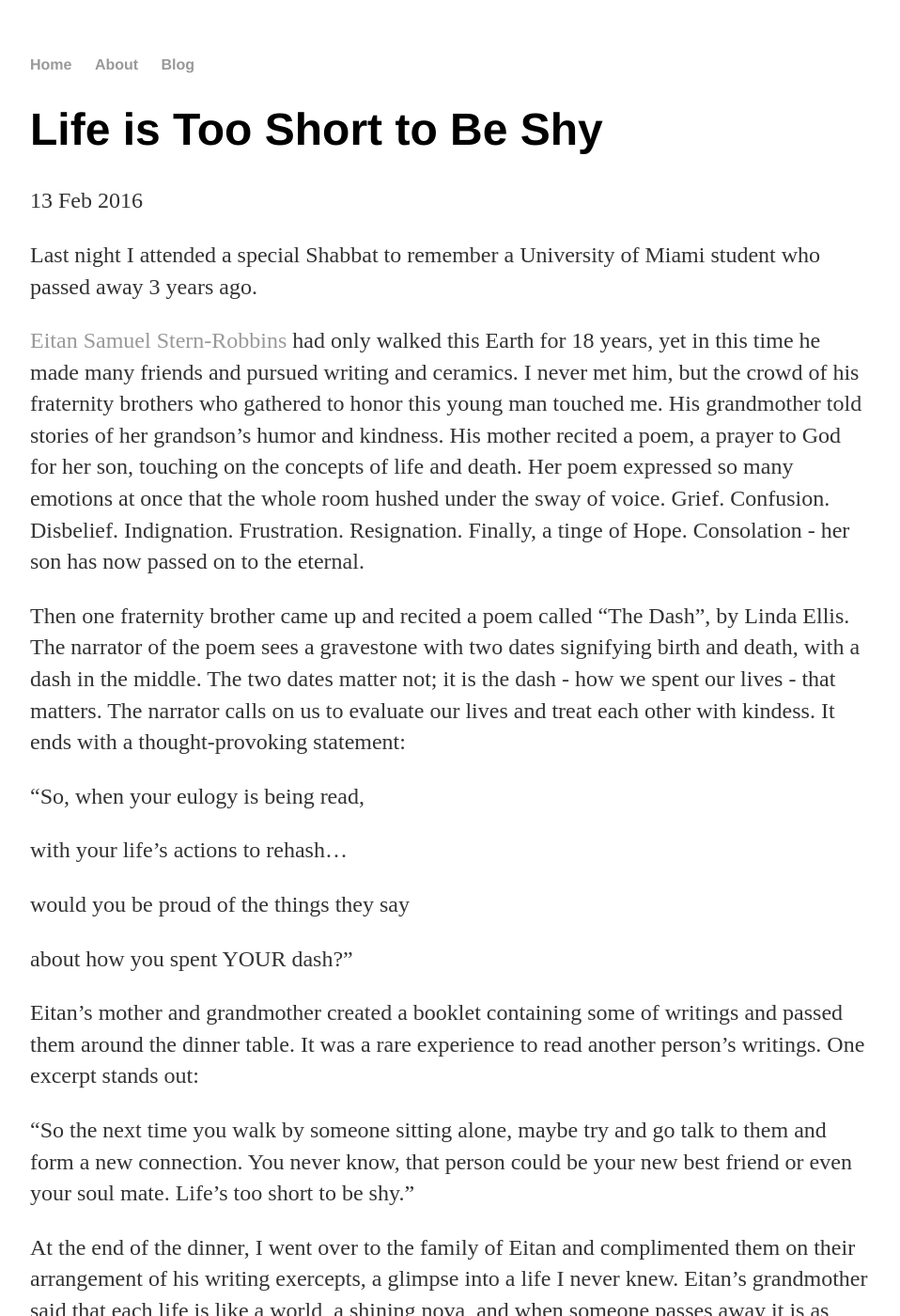
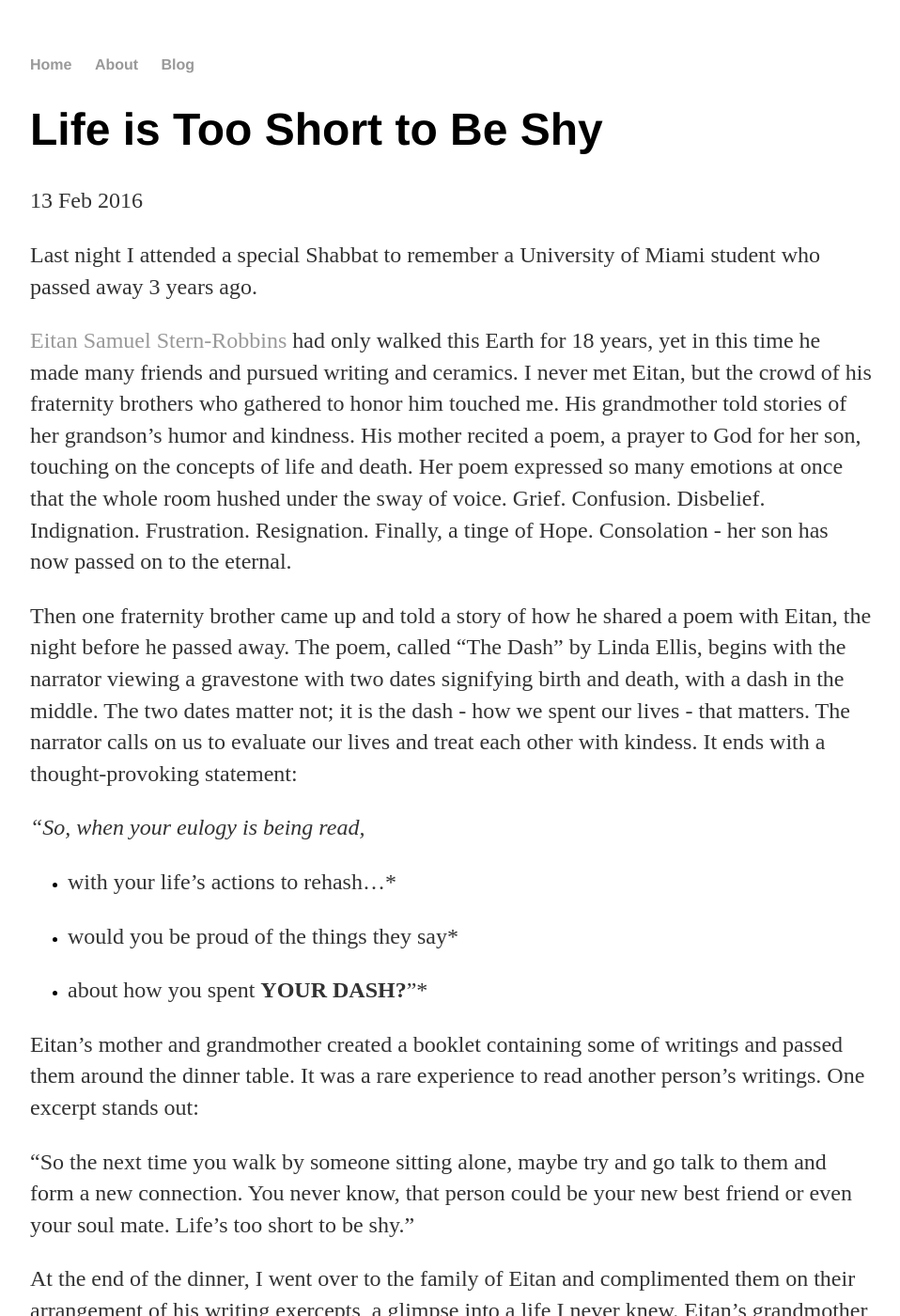
Before and after one commit to SalsaZishi/justanothercsguy.github.io, a Jekyll site: the page built from _posts/2016-02-13-life-is-too-short-to-be-shy.md, in a window 1280 px wide and 1400 px high. Shown: the whole window at 94% size, without its empty margins (160-1118 px from the left). Built offline with Jekyll 4.4.1, drawn with Linux system fonts in a browser that asks for light colours.

Commit message:
Update 2016-02-13-life-is-too-short-to-be-shy.md

```diff
--- a/_posts/2016-02-13-life-is-too-short-to-be-shy.md
+++ b/_posts/2016-02-13-life-is-too-short-to-be-shy.md
@@ -7,24 +7,22 @@ date: 2016-02-13
 Last night I attended a special Shabbat to remember a University of Miami student who passed away 3 years ago.
 
 [Eitan Samuel Stern-Robbins](http://eitansternrobbins.com) had only walked this Earth for 18 years, yet in this time
-he made many friends and pursued writing and ceramics. I never met him, but the crowd of his fraternity brothers who
-gathered to honor this young man touched me. His grandmother told stories of her grandson's humor and kindness. His
-mother recited a poem, a prayer to God for her son, touching on the concepts of life and death. Her poem expressed
-so many emotions at once that the whole room hushed under the sway of voice. Grief. Confusion. Disbelief. Indignation.
-Frustration. Resignation. Finally, a tinge of Hope. Consolation - her son has now passed on to the eternal.
+he made many friends and pursued writing and ceramics. I never met Eitan, but the crowd of his fraternity brothers who
+gathered to honor him touched me. His grandmother told stories of her grandson's humor and kindness. His mother recited
+a poem, a prayer to God for her son, touching on the concepts of life and death. Her poem expressed so many emotions at
+once that the whole room hushed under the sway of voice. Grief. Confusion. Disbelief. Indignation. Frustration. Resignation. Finally, a tinge of Hope. Consolation - her son has now passed on to the eternal.
 
-Then one fraternity brother came up and recited a poem called "The Dash", by Linda Ellis. The narrator of the poem
-sees a gravestone with two dates signifying birth and death, with a dash in the middle. The two dates matter not;
-it is the dash - how we spent our lives - that matters. The narrator calls on us to evaluate our lives and treat
-each other with kindess. It ends with a thought-provoking statement:
+Then one fraternity brother came up and told a story of how he shared a poem with Eitan, the night before he passed away.
+The poem, called "The Dash" by Linda Ellis, begins with the narrator viewing a gravestone with two dates signifying birth
+and death, with a dash in the middle. The two dates matter not; it is the dash - how we spent our lives - that matters. The narrator calls on us to evaluate our lives and treat each other with kindess. It ends with a thought-provoking statement:
 
-"So, when your eulogy is being read,
+*"So, when your eulogy is being read,*
 
- with your life’s actions to rehash...
+* with your life’s actions to rehash...*
 
- would you be proud of the things they say
+* would you be proud of the things they say*
 
- about how you spent YOUR dash?"
+* about how you spent __YOUR DASH?__"*
 
 
 Eitan's mother and grandmother created a booklet containing some of writings and passed them around the dinner
```
